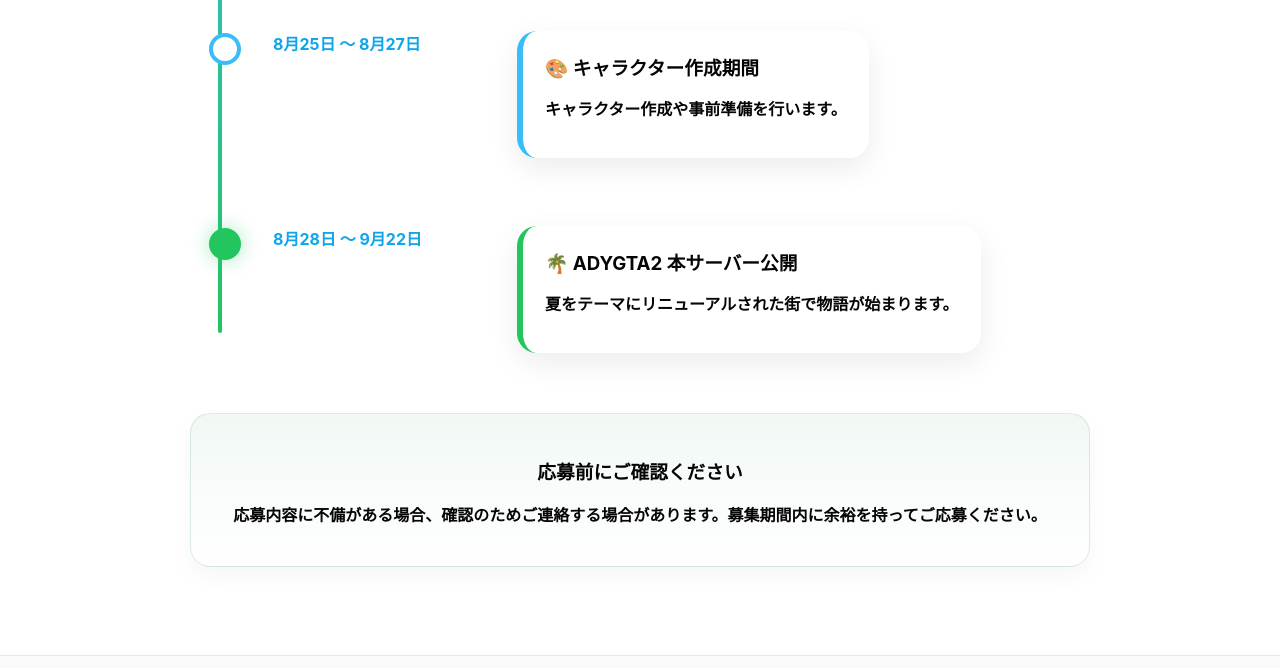
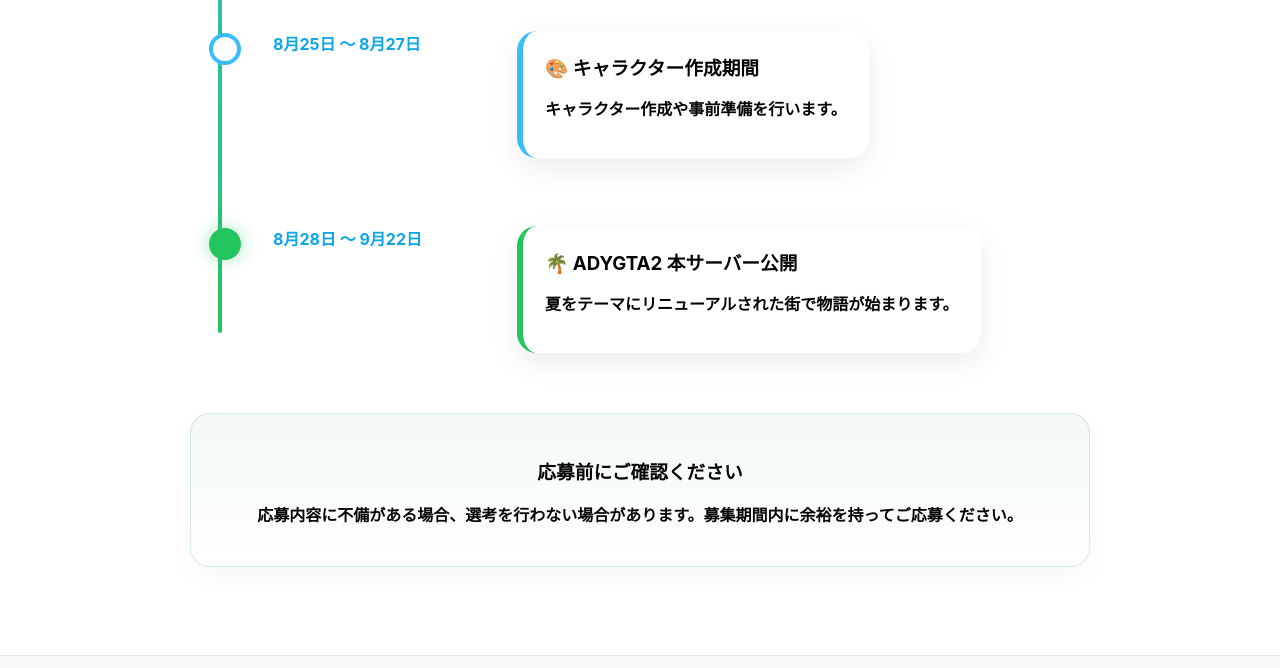
Before and after one commit to CAKEsuzuharu/ADYGTA2-Portal-Public, a website: page apply.html in a window 1280 px wide. Shown: the part 1443-2111 px from the top of the page. Drawn offline with Linux system fonts and the light colour scheme.

Commit message:
Update application notice message for clarity

```diff
--- a/apply.html
+++ b/apply.html
@@ -142,7 +142,7 @@
 
     <div class="apply-notice">
       <h3>応募前にご確認ください</h3>
-      <p>応募内容に不備がある場合、確認のためご連絡する場合があります。募集期間内に余裕を持ってご応募ください。</p>
+      <p>応募内容に不備がある場合、選考を行わない場合があります。募集期間内に余裕を持ってご応募ください。</p>
     </div>
    </section>
 
```
